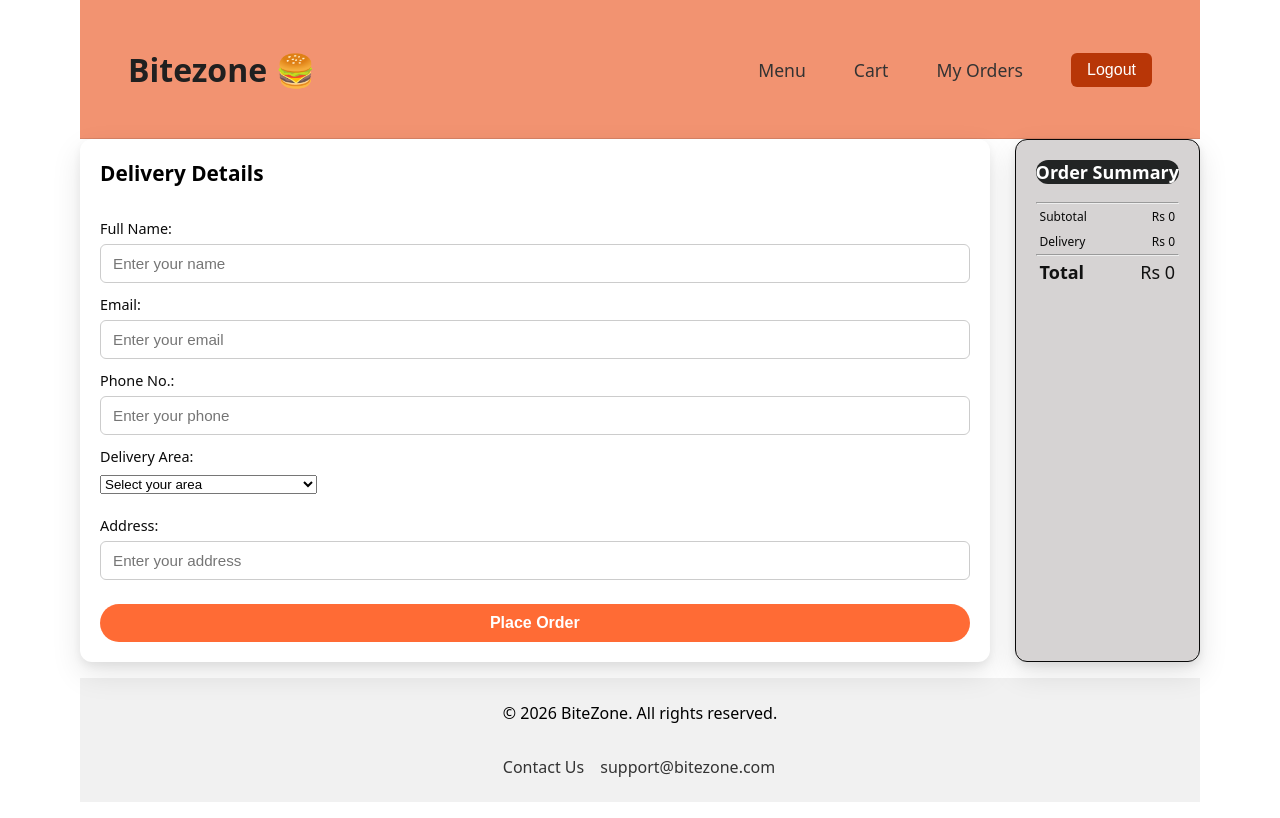
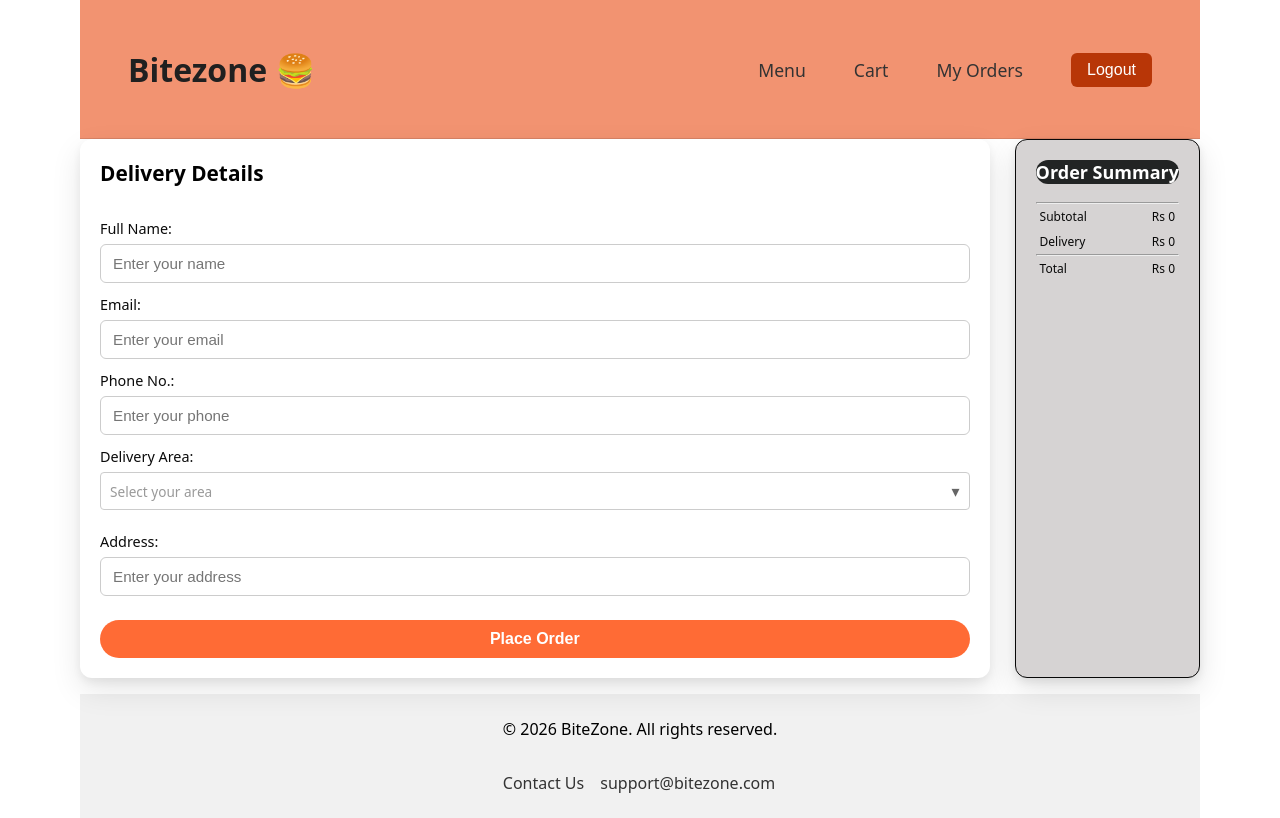
Before and after one commit to Eisha373/Bitezone, a React (Vite) app: page /checkout in a window 1280 px wide. Built offline with nearby package versions, Linux system fonts and the light colour scheme.

Commit message:
feat(auth,checkout): add delivery area/address with form UX fixes

```diff
--- a/src/checkout.css
+++ b/src/checkout.css
@@ -85,7 +85,55 @@ margin-top: 20px;
 .admin-checkout[type="submit"]:hover {
   background-color: #8b5cf6;
 }
-
+.custom-select {
+  position: relative;
+}
+.custom-select-trigger {
+  width: 100%;
+  text-align: left;
+  padding: 7px 9px;
+  border: 1px solid #ccc;
+  border-radius: 4px;
+  background: #fff;
+  cursor: pointer;
+  display: flex;
+  justify-content: space-between;
+  align-items: center;
+  font: inherit;
+  color: #333;
+}
+.custom-select-trigger .placeholder {
+  font-size:0.85rem;
+  color: #999;
+}
+.custom-select-arrow {
+  margin-left: 8px;
+  color: #666;
+}
+.custom-select-options {
+  position: static;
+  margin-top: 4px;
+  height: 38px;      /* shows ~1 item at a time */
+  overflow-y: auto;
+  background: #fff;
+  border: 1px solid #ccc;
+  border-radius: 6px;
+  list-style: none;
+  padding: 0;
+  box-shadow: 0 2px 6px rgba(0, 0, 0, 0.08);
+}
+.custom-select-options li {
+  padding: 8px 12px;
+  font-size: 13px;
+  cursor: pointer;
+  white-space: nowrap;
+  overflow: hidden;
+  text-overflow: ellipsis;
+}
+.custom-select-options li:hover,
+.custom-select-options li.selected {
+  background: #f3f0ff;
+}
 .order-summary-card,
 .order-summary-admin {
   background: #d6d3d3;
--- a/src/pages/customer/Checkout.jsx
+++ b/src/pages/customer/Checkout.jsx
@@ -1,4 +1,4 @@
-import { useState } from "react";
+import { useState, useRef, useEffect } from "react";
 import { useNavigate } from "react-router-dom";
 import { AppNavbar } from "../../components/AppNavbar";
 import { Footer } from "../../components/Footer";
@@ -23,6 +23,19 @@ export function Checkout() {
   const [areaError, setAreaError] = useState("");
   const [addressError, setAddressError] = useState("");
   const [error, setError] = useState("");
+
+  const [areaOpen, setAreaOpen] = useState(false);
+  const areaRef = useRef(null);
+
+  useEffect(() => {
+    function handleClickOutside(e) {
+      if (areaRef.current && !areaRef.current.contains(e.target)) {
+        setAreaOpen(false);
+      }
+    }
+    document.addEventListener("mousedown", handleClickOutside);
+    return () => document.removeEventListener("mousedown", handleClickOutside);
+  }, []);
 
   const user = JSON.parse(localStorage.getItem("user"));
   const isAdmin = user?.role === "admin";
@@ -60,6 +73,7 @@ export function Checkout() {
           Authorization: `Bearer ${token}`,
         },
         body: JSON.stringify({ items, area, deliveryAddress: address }),
+
       });
 
       const data = await response.json();
@@ -84,29 +98,72 @@ body: JSON.stringify({ items, area, deliveryAddress: address }),
         <div className="checkout-card">
           <h2>Delivery Details</h2>
           {error && <p style={{ color: "red" }}>{error}</p>}
-          <form onSubmit={handlePlaceOrder} noValidate>
+          <form onSubmit={handlePlaceOrder} noValidate autoComplete="on">
             <label htmlFor="full-name">Full Name:</label>
-
-            <input type="text" id="full-name" value={fullName} onChange={(e) => setFullName(e.target.value)}
-              placeholder="Enter your name" required />
+            <input
+              type="text"
+              id="full-name"
+              name="fullName"
+              autoComplete="name"
+              value={fullName}
+              onChange={(e) => setFullName(e.target.value)}
+              placeholder="Enter your name"
+              required
+            />
             <label htmlFor="email">Email:</label>
-
-            <input type="email" id="email" value={email} onChange={(e) => setEmail(e.target.value)}
-              placeholder="Enter your email" required />
+            <input
+              type="email"
+              id="email"
+              name="email"
+              autoComplete="email"
+              value={email}
+              onChange={(e) => setEmail(e.target.value)}
+              placeholder="Enter your email"
+              required
+            />
             <label htmlFor="phone">Phone No.:</label>
-
-            <input type="tel" id="phone" value={phone} onChange={(e) => setPhone(e.target.value)}
-              placeholder="Enter your phone" required />
+            <input
+              type="tel"
+              id="phone"
+              name="phone"
+              autoComplete="tel"
+              value={phone}
+              onChange={(e) => setPhone(e.target.value)}
+              placeholder="Enter your phone"
+              required
+            />
 
             <label htmlFor="area">Delivery Area:</label>
             <div className="field-wrapper">
-
-              <select id="area" value={area} onChange={(e) => setArea(e.target.value)} required>
-                <option value="">Select your area</option>
+              <div className="custom-select" ref={areaRef}>
+                <button
+                  type="button"
+                  id="area"
+                  className="custom-select-trigger"
+                  onClick={() => setAreaOpen((o) => !o)}
+                >
+                  <span className={area ? "" : "placeholder"}>
+                    {area || "Select your area"}
+                  </span>
+                  <span className="custom-select-arrow">▾</span>
+                </button>
+                {areaOpen && (
+                  <ul className="custom-select-options">
                     {Object.keys(DELIVERY_ZONES).map((zone) => (
-                  <option key={zone} value={zone}>{zone}</option>
+                      <li
+                        key={zone}
+                        className={zone === area ? "selected" : ""}
+                        onClick={() => {
+                          setArea(zone);
+                          setAreaOpen(false);
+                        }}
+                      >
+                        {zone}
+                      </li>
                     ))}
-              </select>
+                  </ul>
+                )}
+              </div>
               {areaError && (
                 <div className="field-popup">
                   <span className="field-popup-icon">!</span>
@@ -120,6 +177,8 @@ body: JSON.stringify({ items, area, deliveryAddress: address }),
               <input
                 type="text"
                 id="address"
+                name="address"
+                autoComplete="street-address"
                 placeholder="Enter your address"
                 value={address}
                 onChange={(e) => setAddress(e.target.value)}
@@ -133,7 +192,9 @@ body: JSON.stringify({ items, area, deliveryAddress: address }),
               )}
             </div>
 
-            <button type="submit" className={isAdmin ? "admin-checkout" : "customer-checkout"}>Place Order</button>
+            <button type="submit" className={isAdmin ? "admin-checkout" : "customer-checkout"}>
+              Place Order
+            </button>
           </form>
         </div>
 
@@ -155,7 +216,7 @@ body: JSON.stringify({ items, area, deliveryAddress: address }),
             <span>Rs {deliveryCharge}</span>
           </div>
           <hr />
-                 <div className="summary-total total-row">
+          <div className="summary-total">
             <span>Total</span>
             <span>Rs {finalTotal}</span>
           </div>
```
Lines whose indentation alone changed are shown as unchanged.
